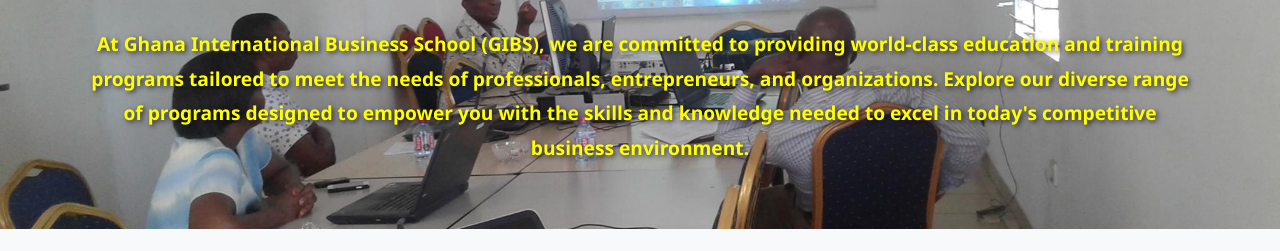
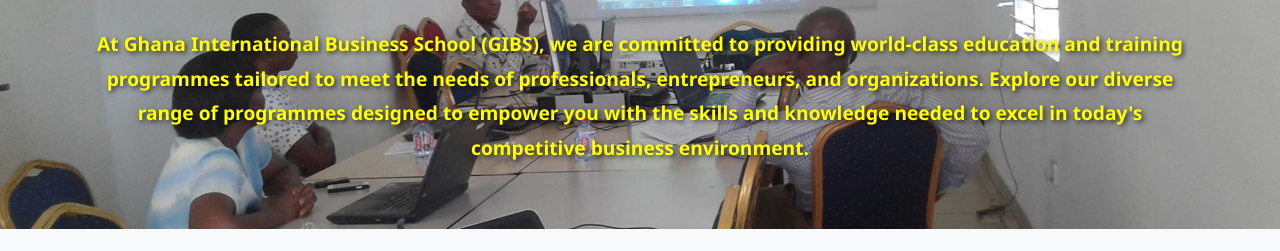
Before and after one commit to rhattykeyz/GIBS2, a plain HTML site: page programs.html in a window 1280 px wide. Shown: the part 223-474 px from the top of the page. Drawn offline with nearby package versions, Linux system fonts and the light colour scheme.

Commit message:
Update programs.html

```diff
--- a/programs.html
+++ b/programs.html
@@ -131,7 +131,7 @@
     <div class="container text-center">
       <h2 class="section-title" data-aos="fade-up">About GIBS</h2>
       <p class="about-text" data-aos="fade-up" data-aos-delay="100">
-        At Ghana International Business School (GIBS), we are committed to providing world-class education and training programs tailored to meet the needs of professionals, entrepreneurs, and organizations. Explore our diverse range of programs designed to empower you with the skills and knowledge needed to excel in today's competitive business environment.
+        At Ghana International Business School (GIBS), we are committed to providing world-class education and training programmes tailored to meet the needs of professionals, entrepreneurs, and organizations. Explore our diverse range of programmes designed to empower you with the skills and knowledge needed to excel in today's competitive business environment.
       </p>
     </div>
   </section>
```
